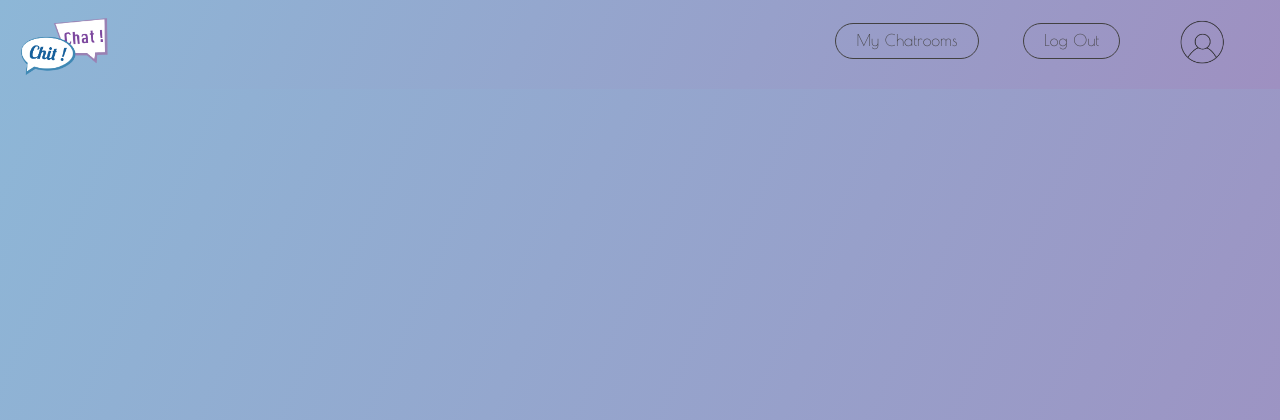
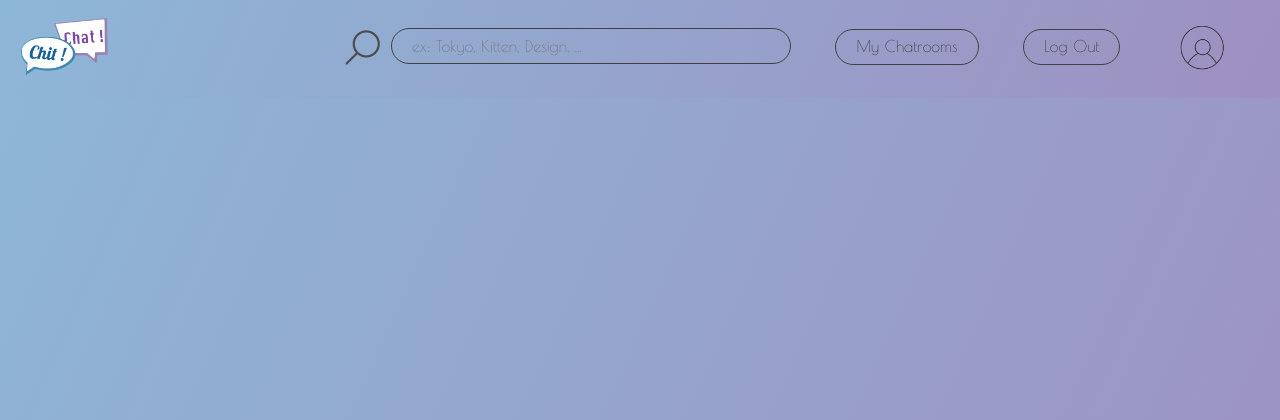
Before and after one commit to M1nj/chatroom, a PHP site: page /profile.php in a window 1280 px wide. Shown: the top 420 px of the page. Run offline with PHP 8.4, Linux system fonts and the light colour scheme; some libraries are stand-ins or nearby versions.

Commit message:
header update
header + searchbar

```diff
--- a/CSS/style.css
+++ b/CSS/style.css
@@ -268,7 +268,7 @@ position: relative;
     transition: .2s ease all;
     cursor: pointer;
     border-radius: 50px;
-    border-color: black;
+    border-color: rgb(66, 65, 65);
     border: 1px solid;
     border-right: 10%;
     margin-right: 40px;
@@ -290,3 +290,43 @@ li.profil{
     width:5%;
     margin-right: 40px;
 }
+
+.search {
+    display: inline-block;
+}
+
+.search input {
+    margin: 10px;
+    padding: 10px;
+    padding-bottom: 5px;
+    width: 400px;
+    height: 36px;
+    background-color: transparent;
+    color:rgb(66, 65, 65);
+    border: 1px solid;
+    outline: none;
+    text-decoration: none;
+    border-radius: 50px;
+    margin-right: 40px;
+    transition: .2s ease all;
+    font-family: 'poiret_oneregular';
+    padding: 10px 20px 10px;
+}
+
+.search input:focus {
+    border: 2px solid rgba(136, 76, 233, 0.407);
+
+}
+
+.search img {
+    height: 36px;
+    width: auto;
+    border: none;
+    display: inline-block;
+    margin-left:0px;
+}
+
+
+
+
+/* chatroom */
--- a/header.php
+++ b/header.php
@@ -21,6 +21,13 @@
 <a href="index.php"><img class="header-logo" src="IMG/logo.png"alt=""></a>
 <nav class="navbar">
     <ul>
+
+    <div class="search">
+
+        <form action="search.php">
+        <li><img src="IMG/search-02.png" alt=""><input type="search" placeholder="ex: Tokyo, Kitten, Design, ..." name="the_search"></li>
+        </form>
+    </div>
         <li><a href="">My Chatrooms</a></li>
         <li><a href="logout.php">Log Out</a></li>
         <a href="profile.php"><li class="profil"><img src="IMG/profile-10.png"></li></a>
--- a/profile.php
+++ b/profile.php
@@ -1,3 +1,3 @@
 <?php
-    include 'layout/header.php';
+    include 'header.php';
 ?>
```
Also changed, not shown: search.php (added, +37 -0 lines), IMG/search-02.png (added).
